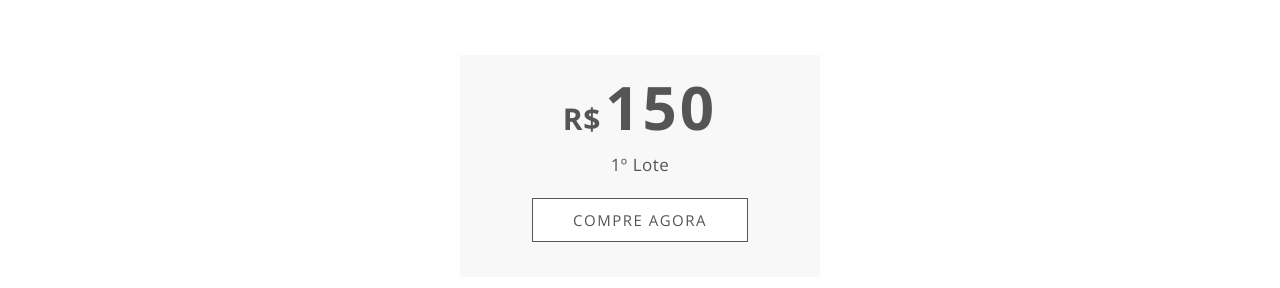
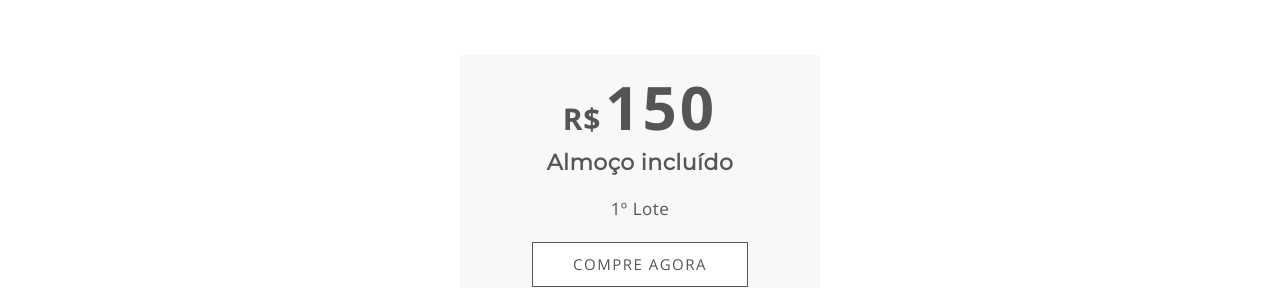
Before and after one commit to jancpc/geago, a plain HTML site: page index.html in a window 1280 px wide. Shown: the part 4416-4704 px from the top of the page. Drawn offline with nearby package versions, Linux system fonts and the light colour scheme.

Commit message:
almoco incluido

```diff
--- a/index.html
+++ b/index.html
@@ -579,7 +579,7 @@
 												<span class="mu-rate">150</span>
 												<span class="mu-time"></span>
 											</div>
-											<h3 class="mu-price-title"></h3>
+											<h3 class="mu-price-title">Almoço incluído</h3>
 											<ul>
 												<li></li>
 												<li>1º Lote</li>
```
